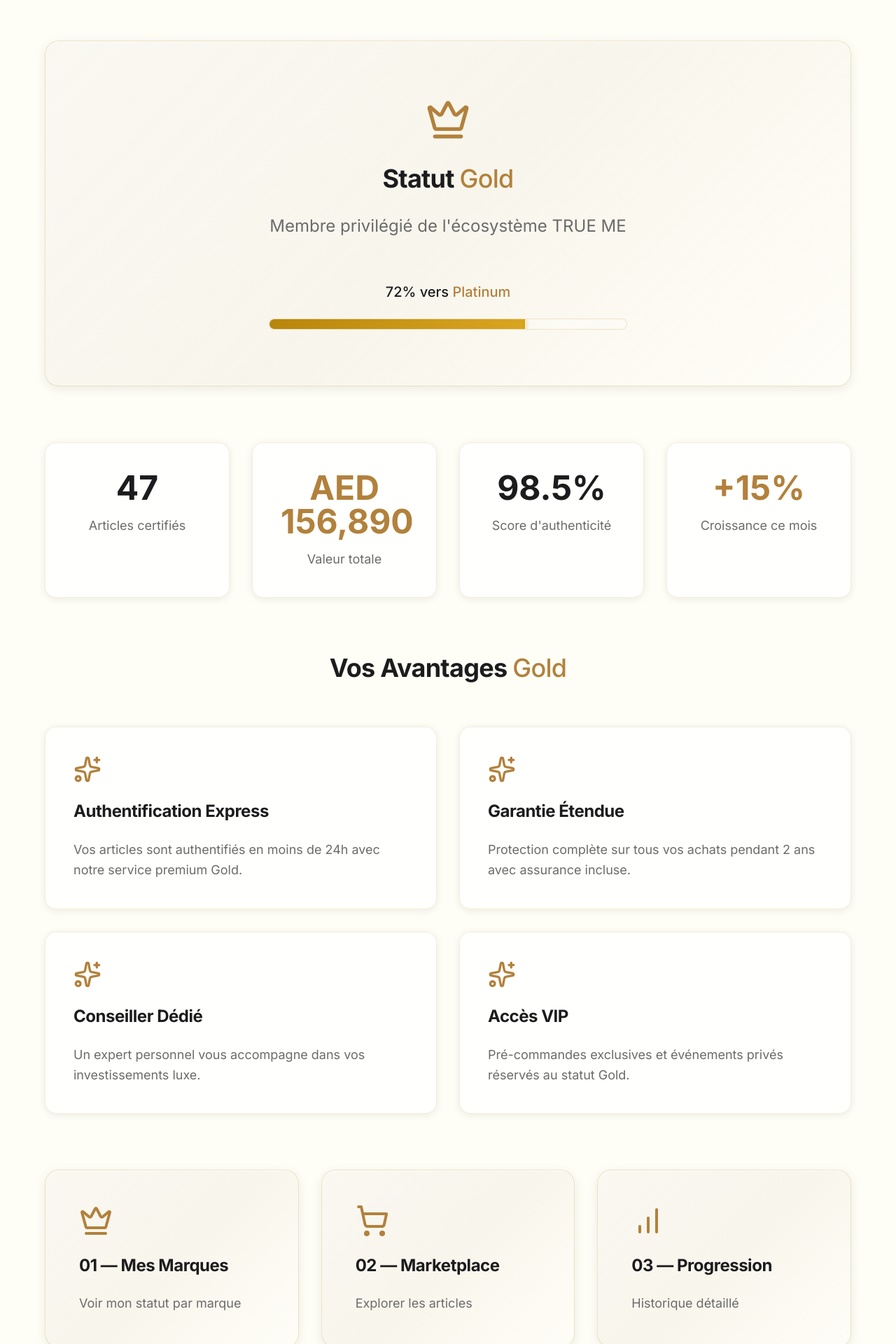
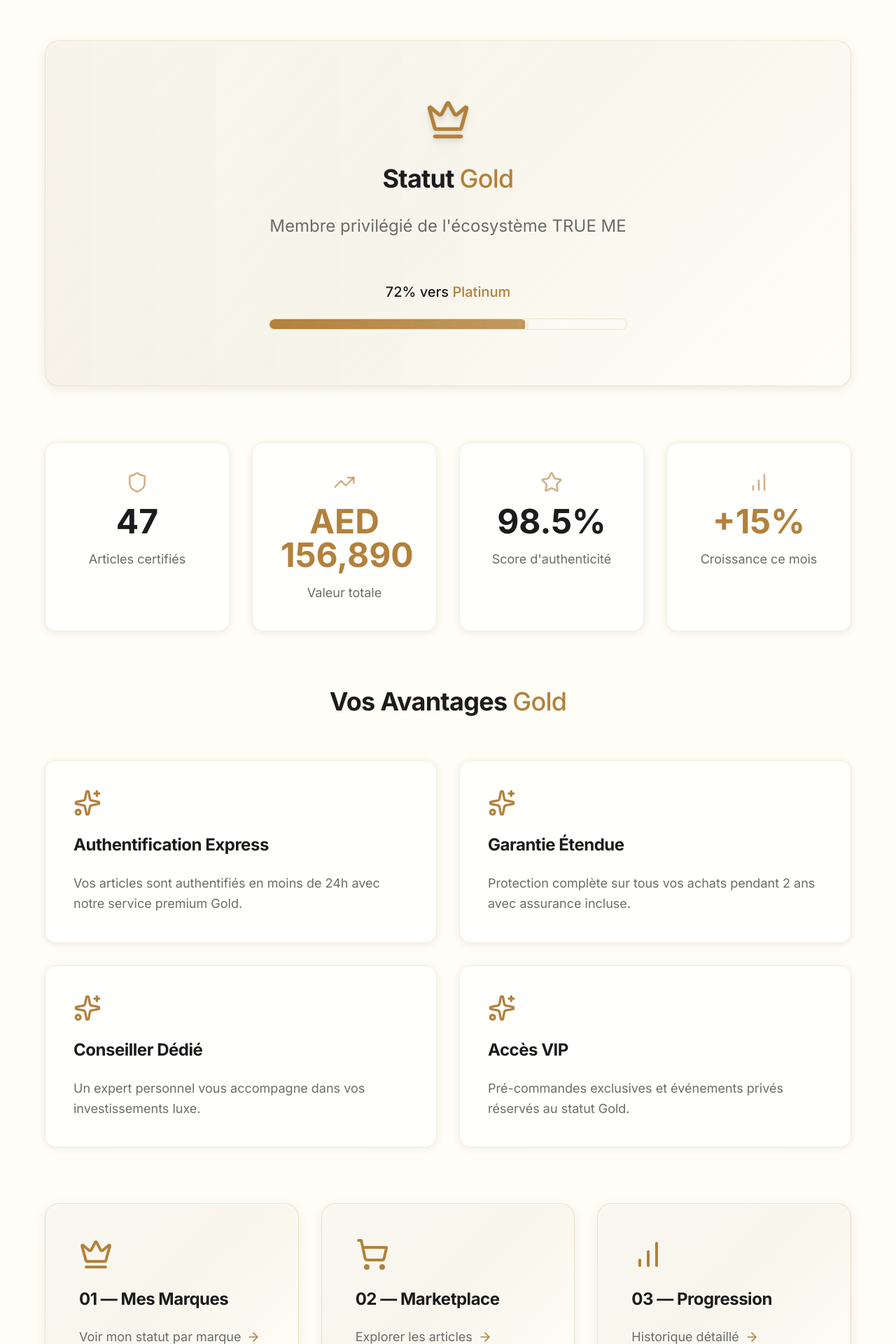
Before and after one commit to nicocursor4-dot/true-me-marketplace, a Next.js app in the folder apps/web/: page /dashboard in a window 1280 px wide. Shown: the part 440-2360 px from the top of the page at 70% size. Built offline with nearby package versions, Linux system fonts and the light colour scheme.

Commit message:
feat: enhance dashboard with Magic UI inspired fluid animations and interactions - maintain TrueMe branding

```diff
--- a/apps/web/src/app/dashboard/page.tsx
+++ b/apps/web/src/app/dashboard/page.tsx
@@ -1,12 +1,15 @@
 'use client';
 
-import React from 'react';
+import React, { useState } from 'react';
 import Link from 'next/link';
+import { motion } from 'framer-motion';
 import TrueMeNavbar from '@/components/TrueMeNavbar';
 import { GlassCard } from '@/components/ui/GlassCard';
-import { Crown, Sparkles, ShoppingCart, BarChart } from 'lucide-react';
+import { Crown, Sparkles, ShoppingCart, BarChart, TrendingUp, Shield, Star, ArrowRight } from 'lucide-react';
 
 export default function Dashboard() {
+  const [hoveredCard, setHoveredCard] = useState<number | null>(null);
+
   const userStats = {
     name: "Sophie Dubois",
     username: "@sophie_luxury",
@@ -19,6 +22,28 @@
     authenticityScore: "98.5%",
     collectionGrowth: "+15%"
   };
+
+  const containerVariants = {
+    hidden: { opacity: 0 },
+    visible: {
+      opacity: 1,
+      transition: {
+        staggerChildren: 0.1
+      }
+    }
+  };
+
+  const itemVariants = {
+    hidden: { y: 20, opacity: 0 },
+    visible: {
+      y: 0,
+      opacity: 1,
+      transition: {
+        duration: 0.5,
+        ease: "easeOut"
+      }
+    }
+  } as const;
 
   const advantages = [
     {
@@ -40,109 +65,270 @@
   ];
 
   return (
-    <main className="min-h-screen bg-trueme-cream pt-24">
+    <main className="min-h-screen bg-trueme-cream pt-24 overflow-hidden">
       <TrueMeNavbar />
 
-      <div className="luxury-container section-spacing">
+      <motion.div
+        className="luxury-container section-spacing"
+        variants={containerVariants}
+        initial="hidden"
+        animate="visible"
+      >
         {/* User Profile */}
         <div className="max-w-6xl mx-auto">
-          <div className="mb-20 fade-in">
-            <h1 className="mb-6 text-trueme text-5xl">Bonjour, {userStats.name.split(' ')[0]}</h1>
-            <div className="text-trueme-light text-2xl">
+          <motion.div className="mb-20" variants={itemVariants}>
+            <div className="flex items-center justify-between mb-6">
+              <motion.h1
+                className="text-trueme text-5xl"
+                initial={{ x: -50, opacity: 0 }}
+                animate={{ x: 0, opacity: 1 }}
+                transition={{ duration: 0.8, ease: "easeOut" }}
+              >
+                Bonjour, {userStats.name.split(' ')[0]}
+              </motion.h1>
+              <motion.div
+                initial={{ scale: 0 }}
+                animate={{ scale: 1 }}
+                transition={{ delay: 0.3, type: "spring", stiffness: 200 }}
+              >
+                <div className="flex items-center gap-2 bg-trueme-gold/10 px-4 py-2 rounded-full">
+                  <Star className="w-5 h-5 text-trueme-gold" />
+                  <span className="text-trueme-gold font-medium">{userStats.currentStatus}</span>
+                </div>
+              </motion.div>
+            </div>
+            <motion.div
+              className="text-trueme-light text-2xl"
+              initial={{ y: 20, opacity: 0 }}
+              animate={{ y: 0, opacity: 1 }}
+              transition={{ delay: 0.2, duration: 0.6 }}
+            >
               <p className="mb-2 text-trueme-gold font-medium">{userStats.username}</p>
               <p>Membre TRUE ME depuis <span className="text-trueme font-semibold">{userStats.memberSince}</span></p>
-            </div>
-          </div>
+            </motion.div>
+          </motion.div>
 
           {/* Current Status */}
-          <div className="glass-premium p-20 mb-20 text-center fade-in luxury-hover">
-            <div className="mb-8">
-              <Crown className="w-16 h-16 mx-auto text-trueme-gold" />
-            </div>
-            <h2 className="mb-8 text-trueme text-4xl">Statut <span className="text-trueme-gold">{userStats.currentStatus}</span></h2>
-            <div className="text-trueme-light text-2xl mb-16">
+          <motion.div
+            className="glass-premium p-20 mb-20 text-center luxury-hover relative overflow-hidden"
+            variants={itemVariants}
+            whileHover={{ scale: 1.02, transition: { duration: 0.2 } }}
+          >
+            <motion.div
+              className="absolute inset-0 bg-gradient-to-r from-trueme-gold/5 to-transparent"
+              initial={{ x: '-100%' }}
+              animate={{ x: '100%' }}
+              transition={{
+                repeat: Infinity,
+                duration: 3,
+                ease: "linear",
+                repeatDelay: 2
+              }}
+            />
+            <motion.div
+              className="mb-8 relative z-10"
+              initial={{ rotate: -180, scale: 0 }}
+              animate={{ rotate: 0, scale: 1 }}
+              transition={{ delay: 0.5, type: "spring", stiffness: 150 }}
+            >
+              <Crown className="w-16 h-16 mx-auto text-trueme-gold drop-shadow-lg" />
+            </motion.div>
+            <motion.h2
+              className="mb-8 text-trueme text-4xl"
+              initial={{ y: 30, opacity: 0 }}
+              animate={{ y: 0, opacity: 1 }}
+              transition={{ delay: 0.3 }}
+            >
+              Statut <span className="text-trueme-gold">{userStats.currentStatus}</span>
+            </motion.h2>
+            <motion.div
+              className="text-trueme-light text-2xl mb-16"
+              initial={{ y: 20, opacity: 0 }}
+              animate={{ y: 0, opacity: 1 }}
+              transition={{ delay: 0.4 }}
+            >
               Membre privilégié de l'écosystème TRUE ME
-            </div>
+            </motion.div>
 
             {/* Progress */}
-            <div className="max-w-lg mx-auto">
-              <div className="text-xl mb-6 text-trueme font-medium">{userStats.progress}% vers <span className="text-trueme-gold">{userStats.nextStatus}</span></div>
-              <div className="progress-bar h-4">
-                <div
-                  className="progress-fill h-4"
-                  style={{width: `${userStats.progress}%`}}
-                ></div>
+            <motion.div
+              className="max-w-lg mx-auto"
+              initial={{ scale: 0.8, opacity: 0 }}
+              animate={{ scale: 1, opacity: 1 }}
+              transition={{ delay: 0.6 }}
+            >
+              <div className="text-xl mb-6 text-trueme font-medium">
+                {userStats.progress}% vers <span className="text-trueme-gold">{userStats.nextStatus}</span>
               </div>
-            </div>
-          </div>
+              <div className="progress-bar h-4 bg-trueme/10 rounded-full overflow-hidden">
+                <motion.div
+                  className="progress-fill h-4 bg-gradient-to-r from-trueme-gold to-trueme-gold/80 rounded-full"
+                  initial={{ width: 0 }}
+                  animate={{ width: `${userStats.progress}%` }}
+                  transition={{ delay: 0.8, duration: 1.5, ease: "easeOut" }}
+                />
+              </div>
+            </motion.div>
+          </motion.div>
 
           {/* Stats Grid */}
-          <div className="grid grid-cols-1 md:grid-cols-2 lg:grid-cols-4 gap-8 mb-20 fade-in">
-            <div className="glass-morphism p-10 text-center luxury-hover">
-              <div className="text-5xl font-bold mb-4 text-trueme">{userStats.totalItems}</div>
-              <div className="text-trueme-light text-lg">Articles certifiés</div>
-            </div>
-
-            <div className="glass-morphism p-10 text-center luxury-hover">
-              <div className="text-5xl font-bold mb-4 text-trueme-gold">{userStats.totalValue}</div>
-              <div className="text-trueme-light text-lg">Valeur totale</div>
-            </div>
-
-            <div className="glass-morphism p-10 text-center luxury-hover">
-              <div className="text-5xl font-bold mb-4 text-trueme">{userStats.authenticityScore}</div>
-              <div className="text-trueme-light text-lg">Score d'authenticité</div>
-            </div>
-
-            <div className="glass-morphism p-10 text-center luxury-hover">
-              <div className="text-5xl font-bold mb-4 text-trueme-gold">{userStats.collectionGrowth}</div>
-              <div className="text-trueme-light text-lg">Croissance ce mois</div>
-            </div>
-          </div>
+          <motion.div
+            className="grid grid-cols-1 md:grid-cols-2 lg:grid-cols-4 gap-8 mb-20"
+            variants={containerVariants}
+          >
+            {[
+              { value: userStats.totalItems, label: "Articles certifiés", icon: Shield, color: "text-trueme" },
+              { value: userStats.totalValue, label: "Valeur totale", icon: TrendingUp, color: "text-trueme-gold" },
+              { value: userStats.authenticityScore, label: "Score d'authenticité", icon: Star, color: "text-trueme" },
+              { value: userStats.collectionGrowth, label: "Croissance ce mois", icon: BarChart, color: "text-trueme-gold" }
+            ].map((stat, index) => (
+              <motion.div
+                key={index}
+                className="glass-morphism p-10 text-center luxury-hover relative overflow-hidden group"
+                variants={itemVariants}
+                whileHover={{
+                  y: -5,
+                  transition: { type: "spring", stiffness: 300 }
+                }}
+                onHoverStart={() => setHoveredCard(index)}
+                onHoverEnd={() => setHoveredCard(null)}
+              >
+                <motion.div
+                  className="absolute inset-0 bg-gradient-to-br from-trueme-gold/5 to-trueme-gold/0"
+                  initial={{ opacity: 0 }}
+                  animate={{ opacity: hoveredCard === index ? 1 : 0 }}
+                  transition={{ duration: 0.3 }}
+                />
+                <motion.div
+                  className="mb-4"
+                  initial={{ scale: 0 }}
+                  animate={{ scale: 1 }}
+                  transition={{ delay: 0.2 + index * 0.1, type: "spring" }}
+                >
+                  <stat.icon className="w-8 h-8 mx-auto text-trueme-gold/60 mb-2" />
+                </motion.div>
+                <motion.div
+                  className={`text-5xl font-bold mb-4 ${stat.color}`}
+                  initial={{ scale: 0.5, opacity: 0 }}
+                  animate={{ scale: 1, opacity: 1 }}
+                  transition={{ delay: 0.3 + index * 0.1 }}
+                >
+                  {stat.value}
+                </motion.div>
+                <motion.div
+                  className="text-trueme-light text-lg"
+                  initial={{ y: 20, opacity: 0 }}
+                  animate={{ y: 0, opacity: 1 }}
+                  transition={{ delay: 0.4 + index * 0.1 }}
+                >
+                  {stat.label}
+                </motion.div>
+              </motion.div>
+            ))}
+          </motion.div>
 
           {/* Advantages */}
-          <div className="mb-20 fade-in">
-            <h2 className="mb-16 text-center text-trueme text-4xl">Vos Avantages <span className="text-trueme-gold">{userStats.currentStatus}</span></h2>
-            <div className="grid grid-cols-1 md:grid-cols-2 gap-8">
+          <motion.div className="mb-20" variants={itemVariants}>
+            <motion.h2
+              className="mb-16 text-center text-trueme text-4xl"
+              initial={{ scale: 0.8, opacity: 0 }}
+              animate={{ scale: 1, opacity: 1 }}
+              transition={{ delay: 0.2 }}
+            >
+              Vos Avantages <span className="text-trueme-gold">{userStats.currentStatus}</span>
+            </motion.h2>
+            <motion.div
+              className="grid grid-cols-1 md:grid-cols-2 gap-8"
+              variants={containerVariants}
+            >
               {advantages.map((advantage, index) => (
-                <div key={index} className="glass-morphism p-10 luxury-hover">
-                  <div className="mb-6">
+                <motion.div
+                  key={index}
+                  className="glass-morphism p-10 luxury-hover relative overflow-hidden group"
+                  variants={itemVariants}
+                  whileHover={{
+                    scale: 1.05,
+                    transition: { type: "spring", stiffness: 400, damping: 25 }
+                  }}
+                >
+                  <motion.div
+                    className="absolute inset-0 bg-gradient-to-br from-trueme-gold/10 to-transparent opacity-0 group-hover:opacity-100 transition-opacity duration-300"
+                  />
+                  <motion.div
+                    className="mb-6 relative z-10"
+                    initial={{ rotate: -45, scale: 0 }}
+                    animate={{ rotate: 0, scale: 1 }}
+                    transition={{ delay: 0.3 + index * 0.1, type: "spring" }}
+                  >
                     <Sparkles className="w-10 h-10 text-trueme-gold" />
-                  </div>
-                  <h3 className="mb-6 text-trueme text-2xl font-bold">{advantage.title}</h3>
-                  <p className="text-trueme-light leading-relaxed text-lg">{advantage.description}</p>
-                </div>
+                  </motion.div>
+                  <h3 className="mb-6 text-trueme text-2xl font-bold relative z-10">{advantage.title}</h3>
+                  <p className="text-trueme-light leading-relaxed text-lg relative z-10">{advantage.description}</p>
+                </motion.div>
               ))}
-            </div>
-          </div>
+            </motion.div>
+          </motion.div>
 
           {/* Quick Actions */}
-          <div className="grid grid-cols-1 md:grid-cols-3 gap-8 fade-in">
-            <Link href="/brands" className="glass-premium p-12 block luxury-hover">
-              <div className="mb-6">
-                <Crown className="w-12 h-12 text-trueme-gold" />
-              </div>
-              <h3 className="mb-6 text-trueme text-2xl font-bold">01 — Mes Marques</h3>
-              <p className="text-trueme-light text-lg">Voir mon statut par marque</p>
-            </Link>
-
-            <Link href="/marketplace" className="glass-premium p-12 block luxury-hover">
-              <div className="mb-6">
-                <ShoppingCart className="w-12 h-12 text-trueme-gold" />
-              </div>
-              <h3 className="mb-6 text-trueme text-2xl font-bold">02 — Marketplace</h3>
-              <p className="text-trueme-light text-lg">Explorer les articles</p>
-            </Link>
-
-            <div className="glass-premium p-12 luxury-hover cursor-pointer">
-              <div className="mb-6">
-                <BarChart className="w-12 h-12 text-trueme-gold" />
-              </div>
-              <h3 className="mb-6 text-trueme text-2xl font-bold">03 — Progression</h3>
-              <p className="text-trueme-light text-lg">Historique détaillé</p>
-            </div>
-          </div>
+          <motion.div
+            className="grid grid-cols-1 md:grid-cols-3 gap-8"
+            variants={containerVariants}
+          >
+            {[
+              {
+                href: "/brands",
+                icon: Crown,
+                title: "01 — Mes Marques",
+                description: "Voir mon statut par marque",
+                gradient: "from-trueme-gold/20 to-trueme-gold/5"
+              },
+              {
+                href: "/marketplace",
+                icon: ShoppingCart,
+                title: "02 — Marketplace",
+                description: "Explorer les articles",
+                gradient: "from-trueme/20 to-trueme/5"
+              },
+              {
+                href: "#",
+                icon: BarChart,
+                title: "03 — Progression",
+                description: "Historique détaillé",
+                gradient: "from-trueme-gold/20 to-trueme-gold/5"
+              }
+            ].map((action, index) => (
+              <motion.div
+                key={index}
+                variants={itemVariants}
+                whileHover={{
+                  y: -10,
+                  transition: { type: "spring", stiffness: 400, damping: 25 }
+                }}
+              >
+                <Link href={action.href} className="block">
+                  <div className="glass-premium p-12 luxury-hover relative overflow-hidden group">
+                    <motion.div
+                      className={`absolute inset-0 bg-gradient-to-br ${action.gradient} opacity-0 group-hover:opacity-100 transition-all duration-500`}
+                    />
+                    <motion.div
+                      className="mb-6 relative z-10"
+                      whileHover={{ rotate: 15, scale: 1.1 }}
+                      transition={{ type: "spring", stiffness: 400 }}
+                    >
+                      <action.icon className="w-12 h-12 text-trueme-gold" />
+                    </motion.div>
+                    <h3 className="mb-6 text-trueme text-2xl font-bold relative z-10">{action.title}</h3>
+                    <div className="flex items-center gap-2 relative z-10">
+                      <p className="text-trueme-light text-lg">{action.description}</p>
+                      <ArrowRight className="w-5 h-5 text-trueme-gold transform group-hover:translate-x-2 transition-transform duration-300" />
+                    </div>
+                  </div>
+                </Link>
+              </motion.div>
+            ))}
+          </motion.div>
         </div>
-      </div>
+      </motion.div>
     </main>
   );
 }
```
